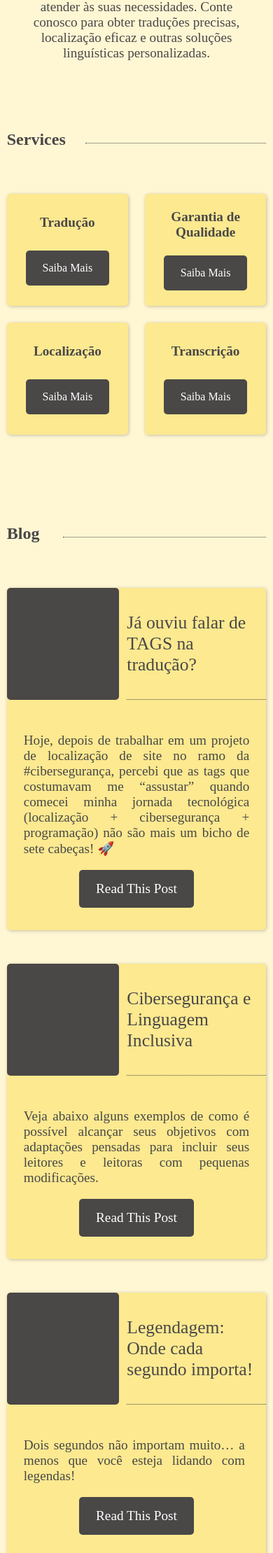
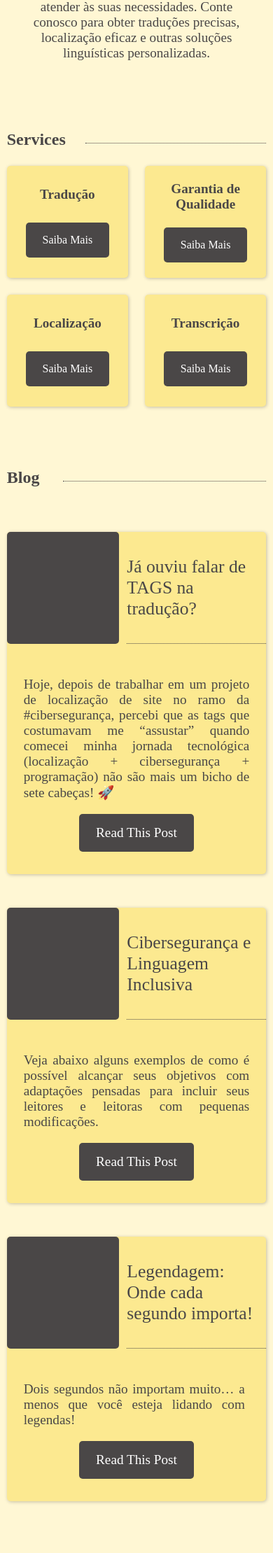
Before and after one commit to bbglanguages/bbglanguages.github.io, a Jekyll site: the page built from index.html, in a window 390 px wide. Shown: the part 668-2887 px from the top of the page at 70% size. Built offline with Jekyll 4.4.1, drawn with Linux system fonts in a browser that asks for light colours; some web fonts are replaced; the list of posts is cut into pages by our own code.

Commit message:
mobile home layour fixed

```diff
--- a/assets/css/institucional.css
+++ b/assets/css/institucional.css
@@ -341,7 +341,7 @@ nav {
   .content-section__posts-services {
     grid-template-columns: repeat(2, 1fr);
     gap: 1.5rem;
-    padding: 4rem 0;
+    padding: 1.5rem 0;
   }
 
   .content-section__posts-services__item > h3 {
```
